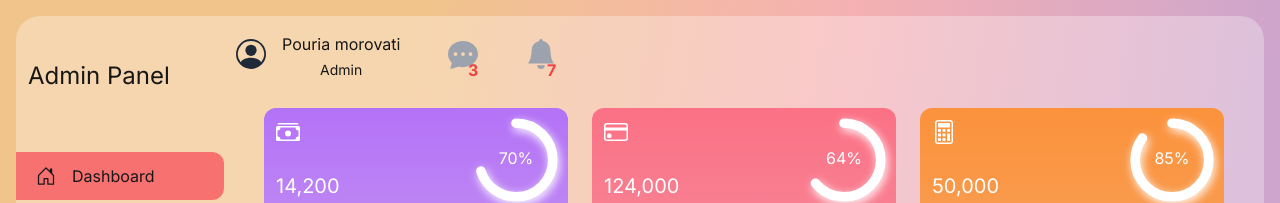
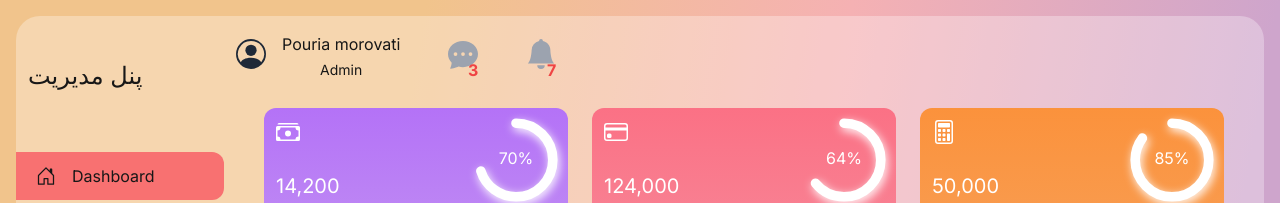
Before and after one commit to pouriamori/dashboard-1, a Next.js app: page / in a window 1280 px wide. Shown: the top 203 px of the page. Built offline with nearby package versions, Linux system fonts and the light colour scheme.

Commit message:
Update layout.jsx

```diff
--- a/app/layout.jsx
+++ b/app/layout.jsx
@@ -1,3 +1,4 @@
+
 "use client"
 
 import './globals.css'
@@ -29,7 +30,7 @@ export default function RootLayout({ children }) {
 
 
   return (
-    <html lang="en">
+    <html lang="fa">
 
       <body className={inter.className}>
         <span className='md:hidden' onClick={() => { setMobileLinksShow(!mobileLinksShow) }}>
@@ -42,7 +43,7 @@ export default function RootLayout({ children }) {
           <div className="row bg-transparent-3 rounded-3xl min-h-95">
             <div className="col-md-2 py-3 hidden md:block">
               <h2 className='text-2xl mb-12 mt-5 p-3' >
-                Admin Panel
+                پنل مدیریت
               </h2>
               <div className='hidden md:block'>
                 <Links />
```
